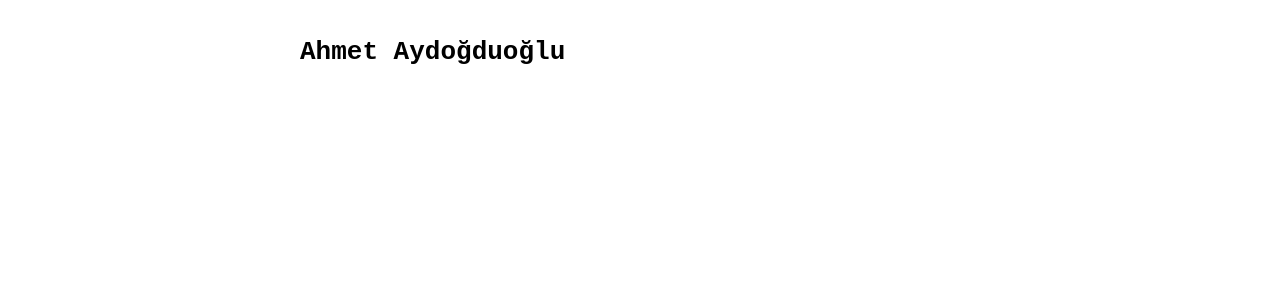
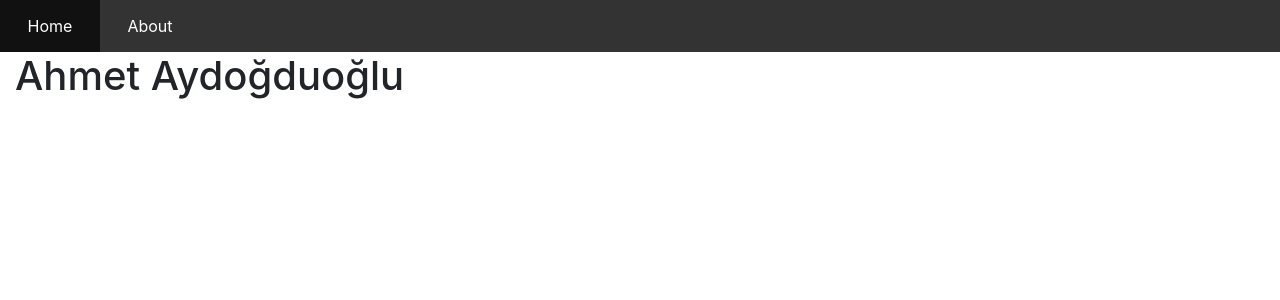
Before and after one commit to ahmetaydogduoglu/nextjs-blog, a Next.js app: page / in a window 1280 px wide. Shown: the top 300 px of the page. Built offline with nearby package versions, Linux system fonts and the light colour scheme.

Commit message:
api path added

```diff
--- /dev/null
+++ b/components/Layout/index.js
@@ -0,0 +1,32 @@
+//global
+import Head from "next/head"
+//components
+import Navbar from "../Navbar/index"
+
+const index = (props) => {
+    return (
+        <div>
+            <Head>
+                <title>{props.title}</title>
+                <link rel="stylesheet" href="https://stackpath.bootstrapcdn.com/bootstrap/4.5.0/css/bootstrap.min.css"
+                    integrity="sha384-9aIt2nRpC12Uk9gS9baDl411NQApFmC26EwAOH8WgZl5MYYxFfc+NcPb1dKGj7Sk"
+                    crossorigin="anonymous"></link>
+            </Head>
+            <Navbar />
+            <div className="container">
+                {props.children}
+            </div>
+            <style jsx>
+                {
+                    `
+                        .container{
+                            margin:0px;
+                        }
+                    `
+                }
+            </style>
+        </div>
+    )
+}
+
+export default index
--- a/pages/_app.js
+++ b/pages/_app.js
@@ -1,4 +1,4 @@
-import './styles.css'
+import '../styles.css'
 
 // This default export is required in a new `pages/_app.js` file.
 export default function MyApp({ Component, pageProps }) {
--- /dev/null
+++ b/pages/api/users.js
@@ -0,0 +1,5 @@
+const users = ["ahmet", "mehmet", "ali"]
+
+export default (req, res) => {
+    res.json(users);
+}
--- a/pages/index.js
+++ b/pages/index.js
@@ -1,13 +1,17 @@
-import Head from 'next/head'
-export default function Home() {
+import Layout from "../components/Layout/index"
+export default function Home(props) {
+  console.log("props:", props);
   return (
-    <div className="container">
-      <Head>
-        <title>Home</title>
-      </Head>
+    <Layout title={"Home"}>
       <div>
         <h1>Ahmet Aydoğduoğlu</h1>
       </div>
-    </div>
+    </Layout>
   )
 }
+
+Home.getInitialProps = async function () {
+  return {
+    data: "merhaba"
+  }
+}
--- a/pages/styles.css
+++ /dev/null
@@ -1,6 +0,0 @@
-body {
-    font-family:monospace;
-    padding: 20px 20px 60px;
-    max-width: 680px;
-    margin: 0 auto;
-  }
--- /dev/null
+++ b/styles.css
@@ -0,0 +1,5 @@
+body {
+  font-family: "SF Pro Text", "SF Pro Icons", "Helvetica Neue", "Helvetica",
+    "Arial", sans-serif;
+  margin: 0px;
+}
```
Also changed, not shown: pages/about.js (+7 -17 lines).
